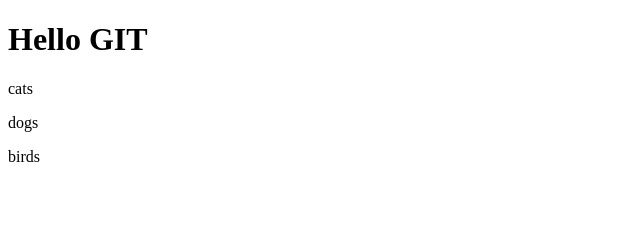
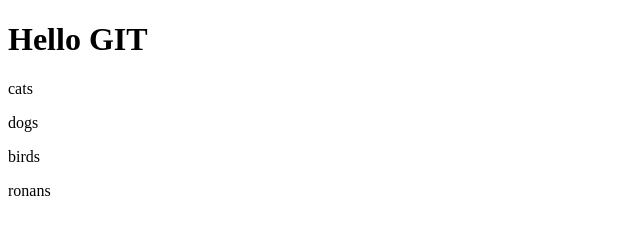
Before and after one commit to hayrem/Branch, a plain HTML site: page index.html in a window 1280 px wide. Shown: the full height of the page, 0-640 px from the left. Drawn offline with Linux system fonts and the light colour scheme.

Commit message:
#9 add about ronans

```diff
--- a/index.html
+++ b/index.html
@@ -11,5 +11,6 @@
     <p>cats</p>
     <p>dogs</p>
     <p>birds</p>
+    <p>ronans</p>
 </body>
 </html>
```
